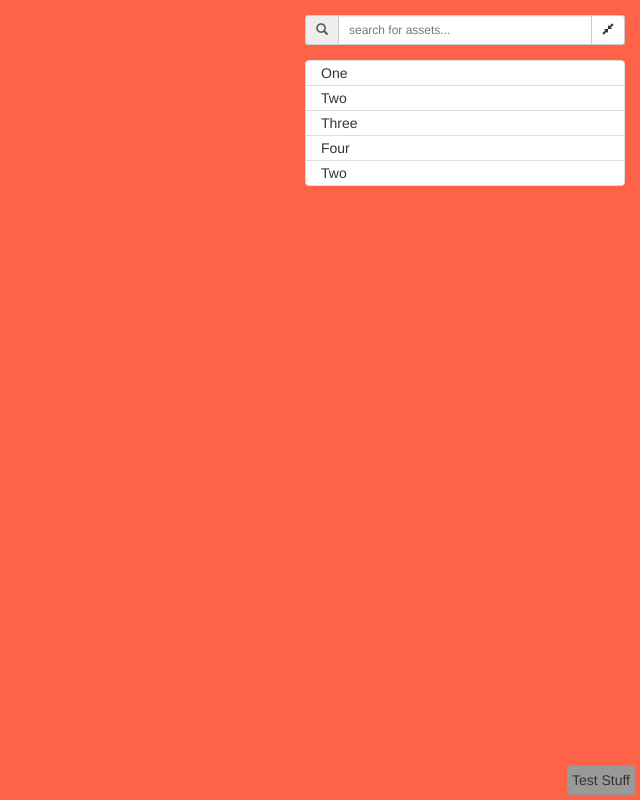
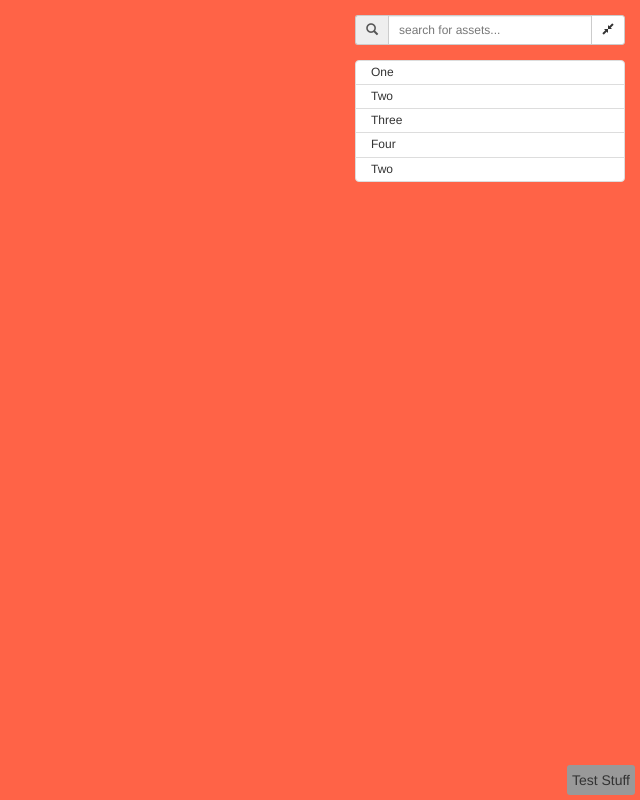
Before and after one commit to staffordvp/assetSearch, a plain HTML site: page index.html in a window 1280 px wide. Shown: the whole page, without its empty margins (640-1280 px from the left). Drawn offline with Linux system fonts and the light colour scheme.

Commit message:
Thinned list-group

```diff
--- a/css/styles.css
+++ b/css/styles.css
@@ -1,7 +1,7 @@
 #searchBox
 {
 	//background: #79b5d2;
-	width:350px;
+	width:300px;
 	//border-radius: 3px;
 	//margin: 5px;
 	padding: 15px;
@@ -57,7 +57,8 @@
 }	*/
 
 .list-group-item {
-	padding: 2px 15px;
+	padding: 3px 15px;
+	font-size: 12px;
 }
 
 .list-group-item:hover {
```
Also changed, not shown: index.html (+1 -2 lines).
